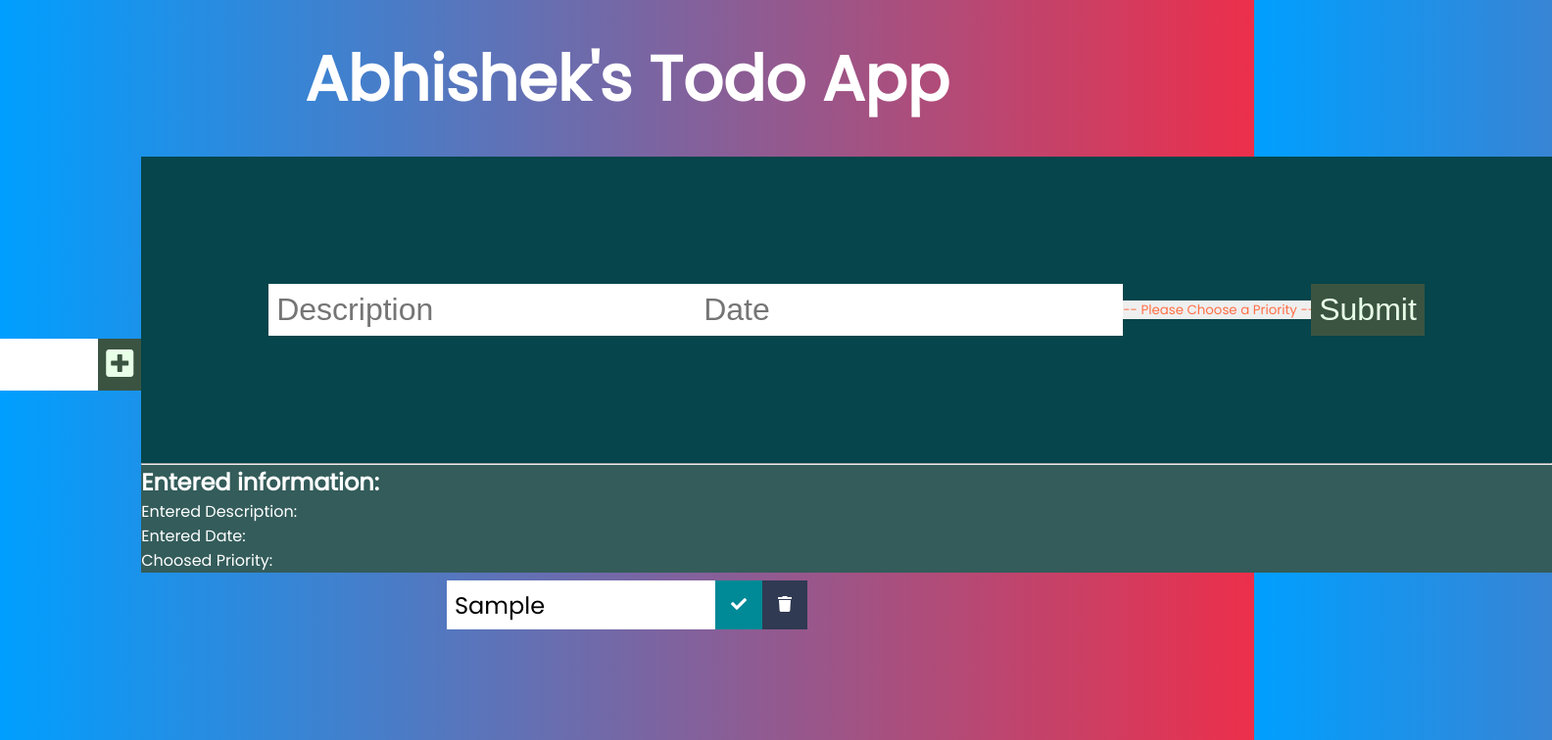
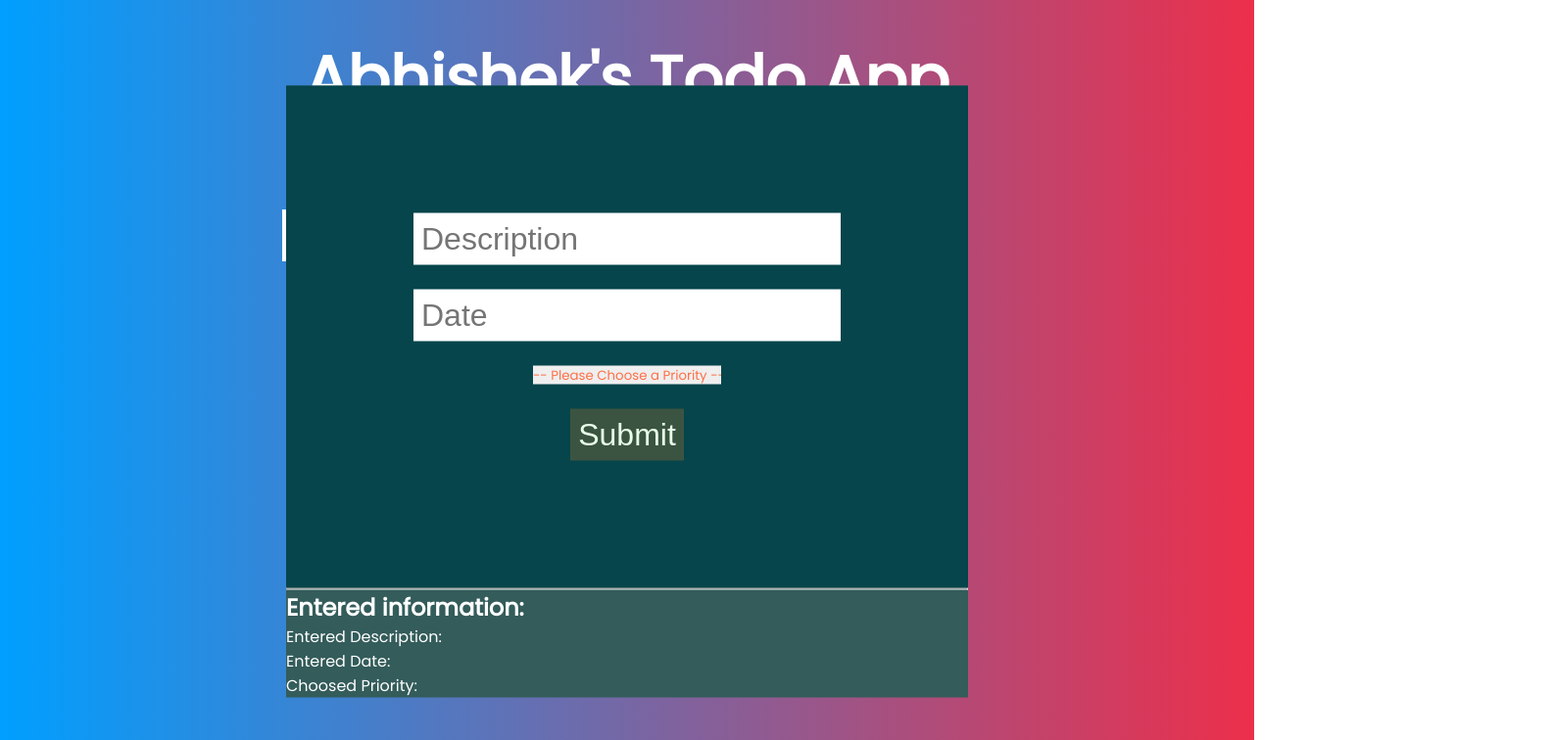
Before and after one commit to abhishek-dpai/Assignment-2-Todo-App, a React (Create React App) app: page / in a window 1280 px wide. Both pictures are taken after typing "Sample" into the empty fields and a click on the button 746 px from the left and 240 px from the top of the page. Shown: the top 756 px of the page at 98% size, 1584 px wide, since content can reach past the window. Built offline with nearby package versions, Linux system fonts and the light colour scheme.

Commit message:
sync-up meeting changes

```diff
--- a/src/App.css
+++ b/src/App.css
@@ -41,13 +41,22 @@ form button:hover {
   background: #e7b3b3;
   color: white;
 }
+input {
+  display: block;
+}
 .todo-popup-container {
+  /* margin-top: ; */
+  top: 50%;
+  left: 50%;
+  transform: translate(-50%, -50%);
+  position: absolute;
   background-color: rgb(51, 92, 90);
   z-index: 10;
 }
 .popup-form {
   display: flex;
   background-color: #05454b;
+  flex-direction: column;
   align-items: center;
   justify-content: space-around;
   padding: 130px;
--- a/src/components/PopUpForm.js
+++ b/src/components/PopUpForm.js
@@ -28,7 +28,7 @@ class PopUpForm extends Component {
             onChange={this.handleChange}
             placeholder="Description"
           />
-
+          <br />
           <input
             name="date"
             value={this.state.date}
@@ -36,6 +36,7 @@ class PopUpForm extends Component {
             placeholder="Date"
           />
 
+          <br />
           <select
             value={this.state.priority}
             name="priority"
@@ -47,6 +48,7 @@ class PopUpForm extends Component {
             <option value="high">High</option>
           </select>
 
+          <br />
           <button>Submit</button>
         </form>
         <hr />
```
